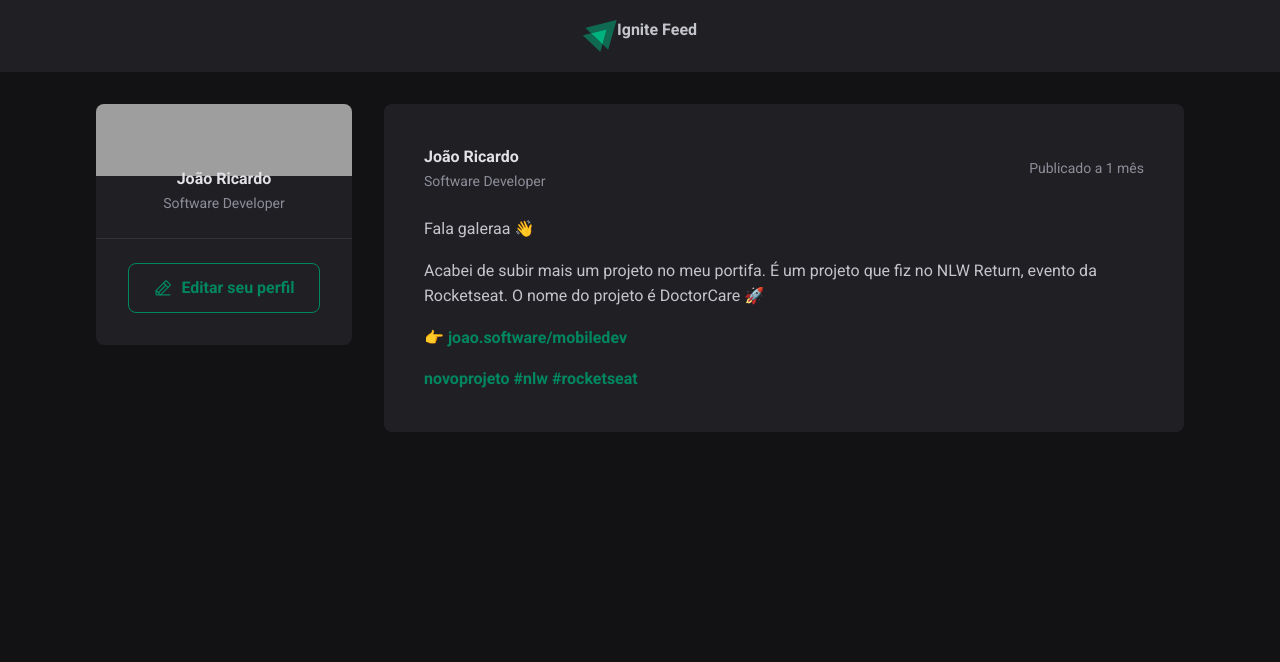
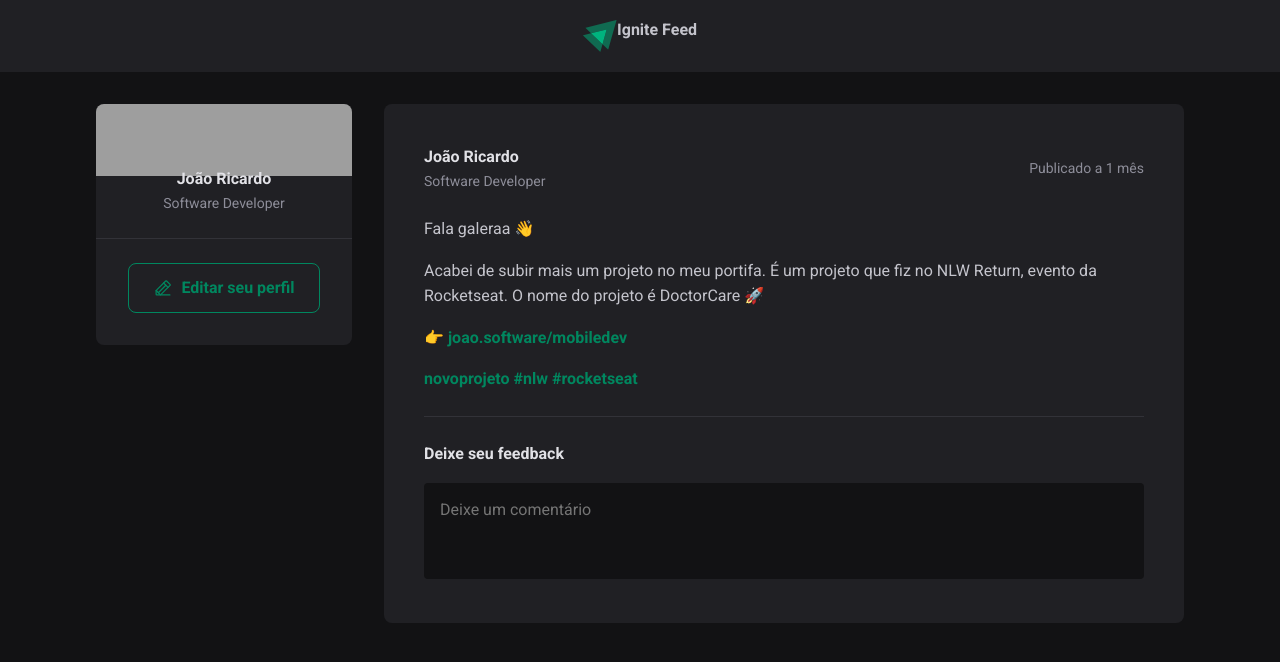
Before and after one commit to EngJao89/fundamento-reactjs, a React (Vite) app: page / in a window 1280 px wide. Shown: the top 662 px of the page. Built offline with nearby package versions, Linux system fonts and the light colour scheme; grey boxes are pictures that could not be loaded.

Commit message:
feat(if04-comment-form): implementa formulário de comentários em post

```diff
--- a/src/components/Post.jsx
+++ b/src/components/Post.jsx
@@ -33,6 +33,22 @@ export function Post() {
           </a>
         </p>
       </div>
+
+      <form className={styles.commentForm}>
+        <strong>Deixe seu feedback</strong>
+
+        <textarea
+          name="comment"
+          placeholder="Deixe um comentário"
+          required
+        />
+
+        <footer>
+          <button type="submit">
+            Publicar
+          </button>
+        </footer>
+      </form>
     </article>
   )
 }
```
